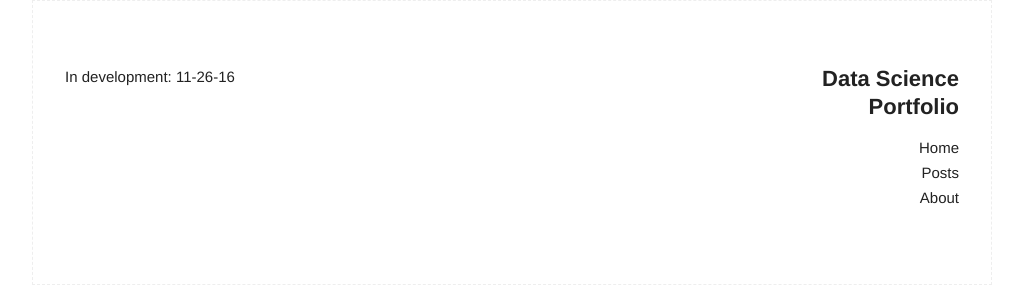
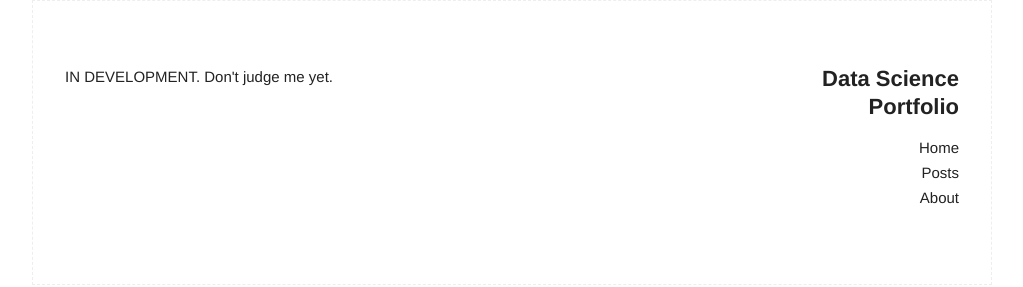
Before and after one commit to tomjeon/tomjeon.github.io, a Jekyll site: the page built from index.html, in a window 1280 px wide. Shown: the top 287 px of the page, without its empty margins (128-1151 px from the left). Built offline with Jekyll 4.4.1, drawn with Linux system fonts in a browser that asks for light colours.

Commit message:
Update index.html

```diff
--- a/index.html
+++ b/index.html
@@ -3,4 +3,4 @@ layout: default
 title: Home
 ---
 
-<div> In development: 11-26-16 </div>
+<div> IN DEVELOPMENT. Don't judge me yet. </div>
```
